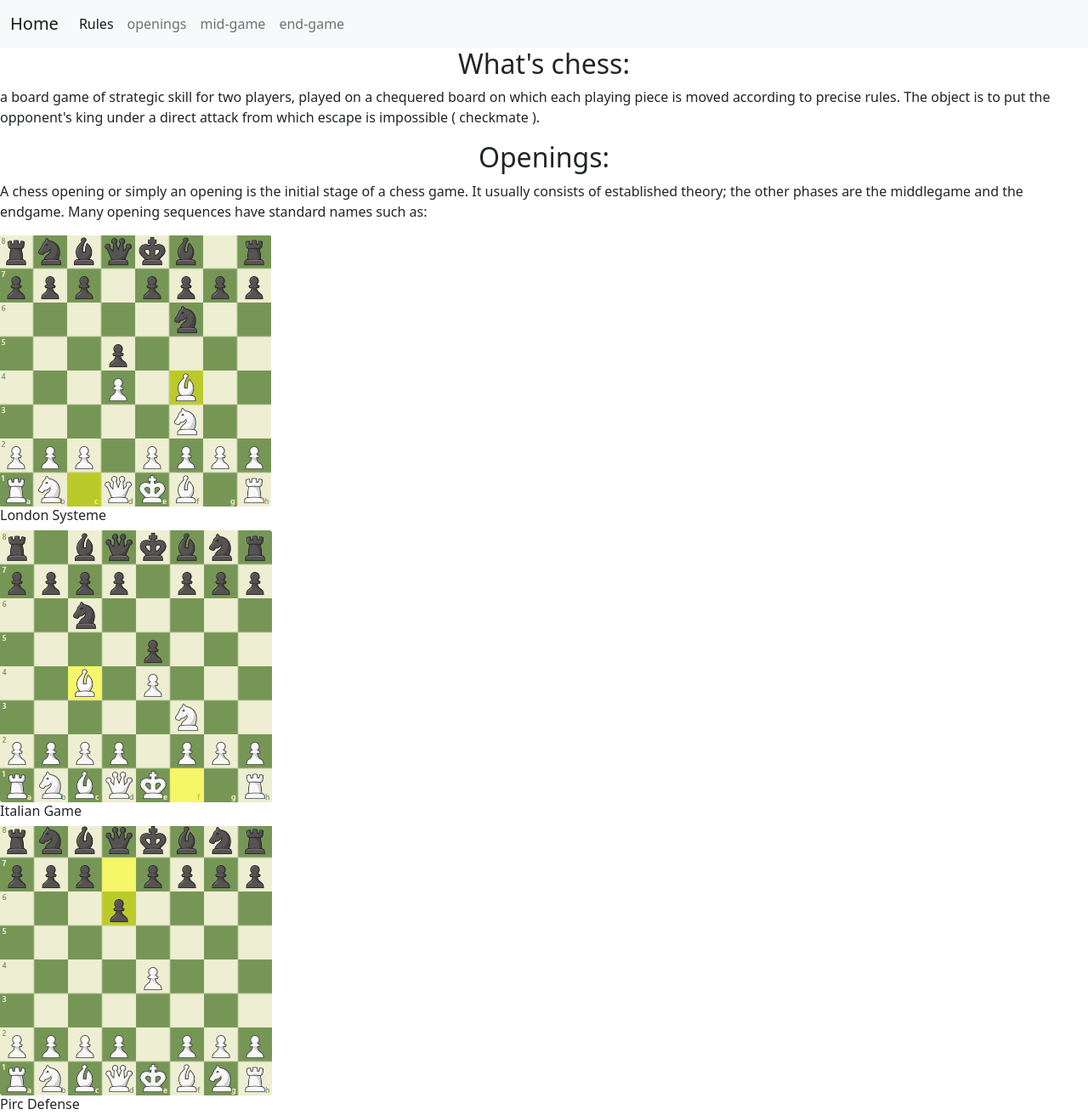
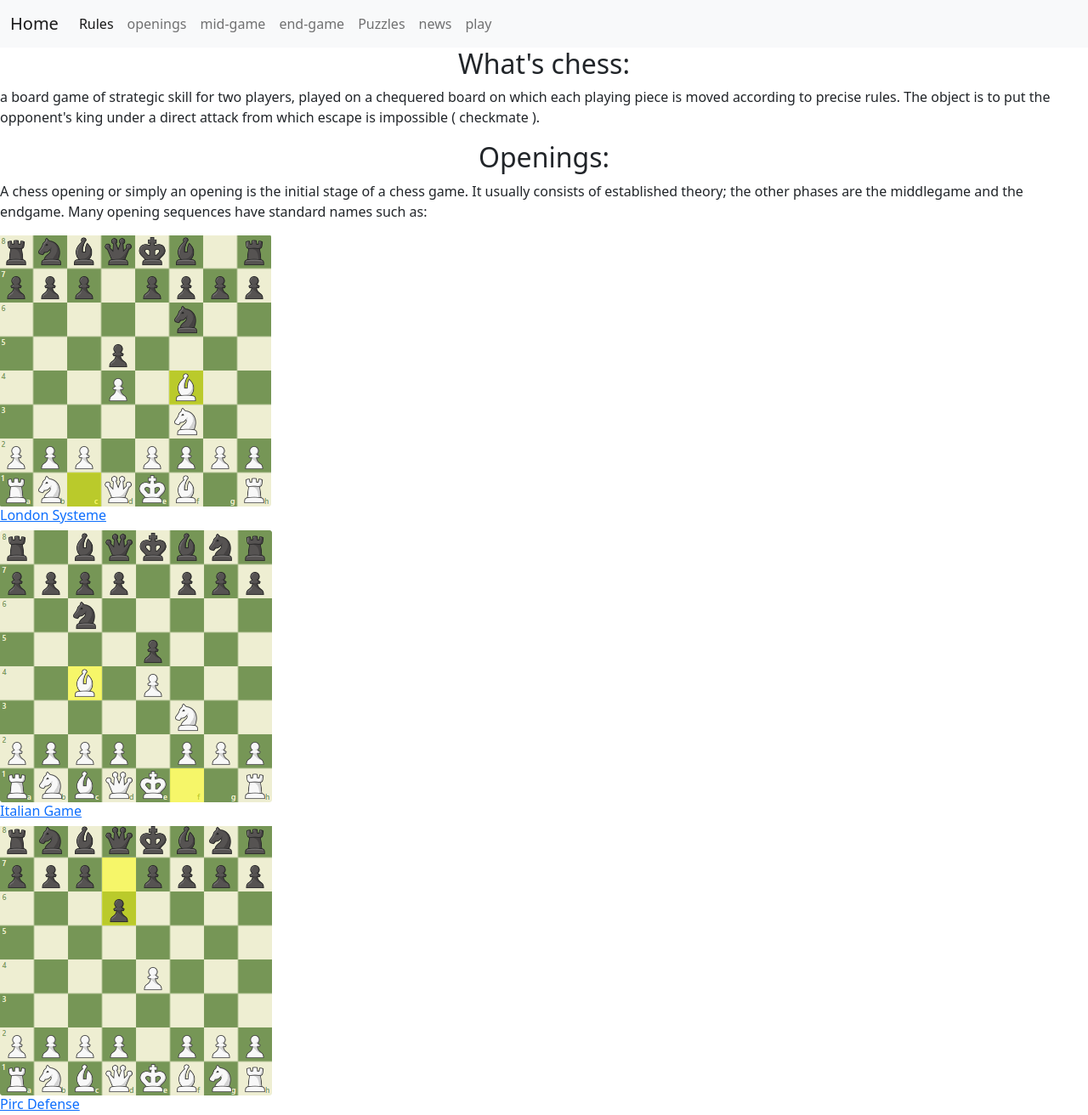
Before and after one commit to Anisboudaren/chessWebSite, a plain HTML site: page index.html in a window 1280 px wide. Shown: the top 1312 px of the page at 85% size. Drawn offline with nearby package versions, Linux system fonts and the light colour scheme.

Commit message:
Update index.html

```diff
--- a/index.html
+++ b/index.html
@@ -4,7 +4,7 @@
     <meta charset="utf-8">
     <meta name="viewport" content="width=device-width, initial-scale=1">
     <link href="https://cdn.jsdelivr.net/npm/bootstrap@5.1.3/dist/css/bootstrap.min.css" rel="stylesheet" integrity="sha384-1BmE4kWBq78iYhFldvKuhfTAU6auU8tT94WrHftjDbrCEXSU1oBoqyl2QvZ6jIW3" crossorigin="anonymous">
-    <link rel="stylesheet" href="assets/index.css">
+    <link rel="stylesheet" href="/assets/index.css">
     <title>Hello, world!</title>
   </head>
   <body>
@@ -12,7 +12,7 @@
 
     <nav class="navbar navbar-expand-lg navbar-light bg-light">
         <div class="container-fluid">
-          <a class="navbar-brand" href="#">Home</a>
+          <a class="navbar-brand" href="index.html">Home</a>
           <button class="navbar-toggler" type="button" data-bs-toggle="collapse" data-bs-target="#navbarNav" aria-controls="navbarNav" aria-expanded="false" aria-label="Toggle navigation">
             <span class="navbar-toggler-icon"></span>
           </button>
@@ -22,13 +22,22 @@
                 <a class="nav-link active" aria-current="page" href="#">Rules</a>
               </li>
               <li class="nav-item">
-                <a class="nav-link" href="#">openings</a>
+                <a class="nav-link" href="#opening">openings</a>
               </li>
               <li class="nav-item">
-                <a class="nav-link" href="#">mid-game</a>
+                <a class="nav-link" href="#mid-game">mid-game</a>
               </li>
               <li class="nav-item">
-                <a class="nav-link" href="#">end-game</a>
+                <a class="nav-link" href="#end-game">end-game</a>
+              </li>
+              <li class="nav-item">
+                <a class="nav-link" href="#Puzzles">Puzzles</a>
+              </li>
+              <li class="nav-item">
+                <a class="nav-link" href="#news">news</a>
+              </li>
+              <li class="nav-item">
+                <a class="nav-link" href="#play">play</a>
               </li>
             </ul>
           </div>
@@ -45,30 +54,36 @@
     </container>
 
     <container>
-        <h2 class="main-heads">Openings:</h2>
+        <h2 class="main-heads" id="opening" name="opening">Openings:</h2>
         <p>
             A chess opening or simply an opening is the initial stage of a chess game. It usually consists of established theory; the other phases are the middlegame and the endgame. Many opening sequences have standard names such as:
         </p>
 
         <div class="opening-div">
             <div class="Openings">
-            <img src="assets/LondonSysteme.png" alt="London System">
+              <a href="london.html">
+            <img src="/assets/LondonSysteme.png" alt="London System">
             <h6>London Systeme</h6>
+          </a>
         </div>
         <div class="Openings">
-            <img src="assets/ItalianGame.png" alt="Italian Game">
+          <a href="italian.html">
+            <img src="/assets/ItalianGame.png" alt="Italian Game">
             <h6>Italian Game</h6>
+          </a>
         </div>
         <div class="Openings">
-            <img src="assets/PircDefense.png" alt="Pirc Defense">
+          <a href="pirc.html">
+            <img src="/assets/PircDefense.png" alt="Pirc Defense">
             <h6>Pirc Defense</h6>
+          </a>
         </div>
         </div>
 
     </container>
 
     <container>
-        <h2 class="main-heads">End-games:</h2>
+        <h2 class="main-heads" id="end-game">End-games:</h2>
         <p>
             In chess and chess-like games, the endgame is the stage of the game when few pieces are left on the board. The line between middlegame and endgame is often not clear, and may occur gradually or with the quick exchange of a few pairs of pieces.
         </p>
@@ -76,7 +91,7 @@
     </container>
 
     <container>
-        <h2 class="main-heads">Puzzles:</h2>
+        <h2 class="main-heads" id="Puzzles">Puzzles:</h2>
     </container>
 
 
```
